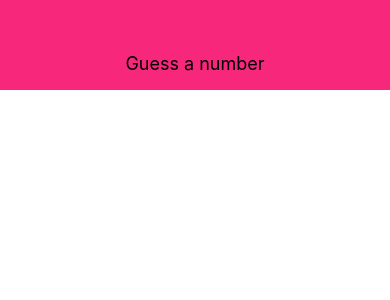
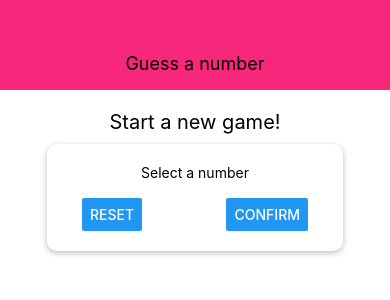
Before and after one commit to BenjaminKyhn/rn-guess-a-number, a React Native app: screen / in a window 390 px wide. Shown: the top 300 px of the page. Built offline with nearby package versions, Linux system fonts and the light colour scheme.

Commit message:
Created StartGameScreen component

```diff
--- a/App.js
+++ b/App.js
@@ -2,11 +2,13 @@
 import React from 'react';
 import { StyleSheet, View } from 'react-native';
 import Header from './components/Header';
+import StartGameScreen from "./screens/StartGameScreen";
 
 export default function App() {
   return (
     <View style={styles.screen}>
       <Header title="Guess a number"/>
+      <StartGameScreen/>
     </View>
   );
 }
--- /dev/null
+++ b/screens/StartGameScreen.js
@@ -0,0 +1,51 @@
+import React from 'react';
+import { View, Text, StyleSheet, Button, TextInput } from "react-native";
+
+const StartGameScreen = props => {
+    return (
+        <View style={styles.screen}>
+            <Text style={styles.title}>Start a new game!</Text>
+            <View style={styles.inputContainer}>
+                <Text>Select a number</Text>
+                <TextInput/>
+                <View style={styles.buttonContainer}>
+                    <Button title="Reset" onPress={() => {}}/>
+                    <Button title="Confirm" onPress={() => {}}/>
+                </View>
+            </View>
+        </View>
+    );
+};
+
+const styles = StyleSheet.create({
+    screen: {
+        flex: 1,
+        padding: 10,
+        alignItems: 'center'
+    },
+    title: {
+        fontSize: 20,
+        marginVertical: 10,
+    },
+    inputContainer: {
+        width: 300,
+        maxWidth: '80%',
+        alignItems: 'center',
+        shadowColor: 'black',
+        shadowOffset: { width: 0, height: 2 },
+        shadowRadius: 6,
+        shadowOpacity: 0.26,
+        elevation: 5,
+        backgroundColor: 'white',
+        padding: 20,
+        borderRadius: 10
+    },
+    buttonContainer: {
+        flexDirection: 'row',
+        width: '100%',
+        justifyContent: 'space-between',
+        paddingHorizontal: 15
+    }
+});
+
+export default StartGameScreen;
```
